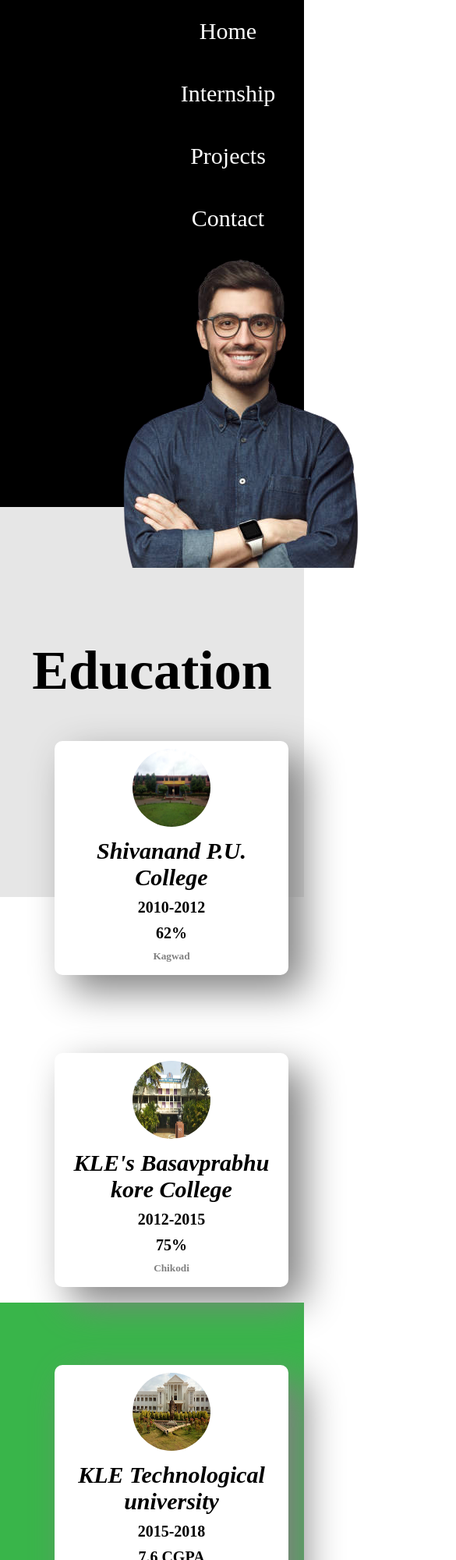
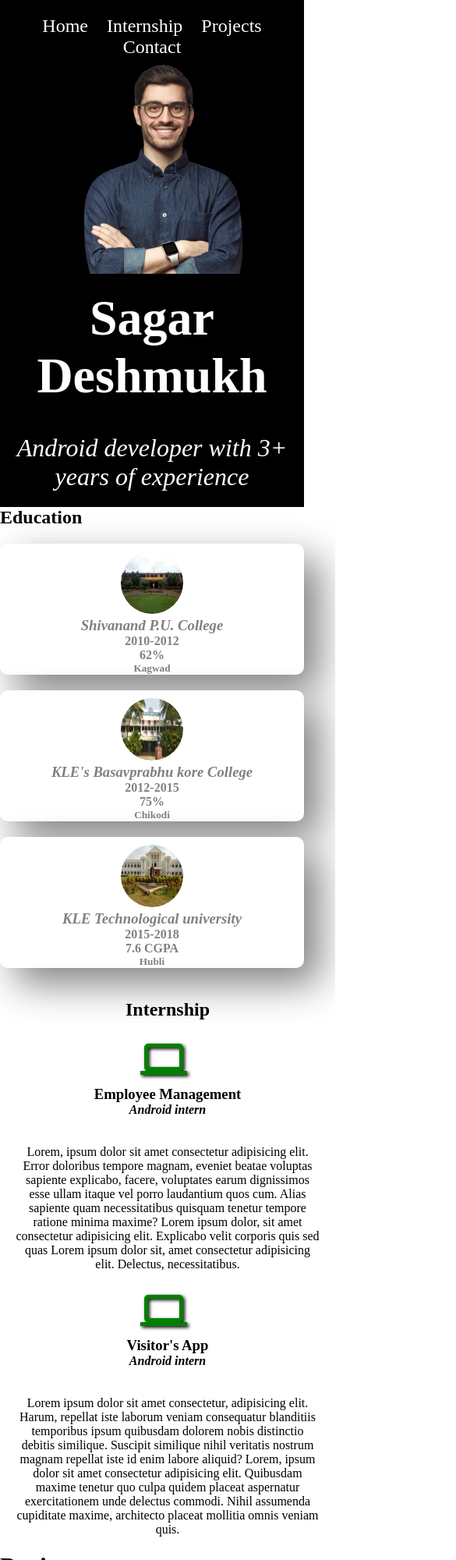
Before and after one commit to sagardeshmukh775/My-Resume, a plain HTML site: page index.html in a window 390 px wide. Shown: the top 2000 px of the page at 78% size, 585 px wide, since content can reach past the window. Drawn offline with Linux system fonts and the light colour scheme.

Commit message:
Update style.css
Added responsive css

```diff
--- a/style.css
+++ b/style.css
@@ -9,218 +9,109 @@
     height: 650px;
     width: 100%;
     color: white;
-
+    display: flex;
+    flex-direction: column; /* Added flex-direction for responsive layout */
+    align-items: center; /* Center content horizontally */
 }
 
-#info{
-    font-size: 100px;
-    font-family:'Times New Roman', serif;
+#info {
+    font-size: 2rem;
+    font-family: 'Times New Roman', serif;
+    text-align: center;
+    padding: 20px;
 }
 
 #aboutme ul {
     list-style-type: none;
     text-align: center;
-    margin-left: 50%;
+    margin-top: 20px;
 }
 
 #aboutme ul li {
     display: inline;
-    padding: 20px;
+    padding: 10px;
     color: white;
     border-radius: 10px;
-    line-height: 80px;
+    font-size: 1.5rem;
     margin-bottom: 10px;
-    font-size: 30px;
-
 }
 
-#aboutme ul li:hover {
-    background-color: #ddd;
-    color: black;
-    cursor: pointer;
+#myimage {
+    height: 300px;
+    width: 100%;
+    background-image: url(user.png);
+    background-repeat: no-repeat;
+    background-size: cover;
 }
 
-
-#myimage {
-    height: 500px;
-    width: 500px;
-    background-image: url(user.png);
-    background-repeat: no-repeat;
-    float: left;
-}
-
-
-#info {
-    height: 100%;
-    width: 100%;
-    margin-left: 20%;
-    padding: 200px;
-    font-weight: 400;
-    font-size: large;
-
-
-}
-
-#education {
-    width: 100%;
-    height: 500px;
-    background-color: #e6e6e6;
-}
-
+/* Education Section */
 .divs {
-    width: 300px;
-    height: 300px;
+    width: 100%; /* Adjusted width for better responsiveness */
+    height: auto;
     background-color: white;
-    float: left;
-    margin: 50px 70px;
+    margin: 20px 0;
     border-radius: 10px;
     color: gray;
     text-align: center;
     box-shadow: 20px 20px 50px grey;
 }
 
-.divs h3{
-    font-size: 30px;
-    color: black;
-    margin: 10px;
-}
-.divs h4{
-    font-size: 20px;
-    color: black;
-    margin: 10px;
-}
-
-.divs img{
-    width: 100px;
-    height: 100px;
-    border-radius: 50px;
+.divs img {
+    width: 80px; /* Adjusted image size */
+    height: 80px; /* Adjusted image size */
+    border-radius: 50%;
     margin-top: 10px;
 }
 
-
-
-#education h2 {
+/* Internship Section */
+#internship {
+    width: 100%;
+    padding: 20px;
     text-align: center;
-    font-size: 70px;
 }
 
-#internship {
-    width: 100%;
-    height: 500px;
-    background-color: white;
-    text-align: center;
-
-}
-.icon-small i{
-    float: left;
-    margin-right: 30px;
-
-}
-#internship h2 {
-    text-align: center;
-    font-size: 70px;
-}
-#employee{
-    margin-top: 50px;
-    width: 40%;
-    height: 280px;
-    margin-left: 5%;
-    float: left;
-    text-align: left;
-
-}
-#employee h3{
-    font-size: 40px;
-}
-#employee p{
-    font-size: 20px;
-    color: #757575;
-
-}
-#visitor{
-    margin-top: 50px;
-    width: 40%;
-    height: 280px;
-    margin-left: 10%;
-    float: left;
-    text-align: left;
-}
-#visitor h3{
-    font-size: 40px;
-}
-#visitor p{
-    font-size: 20px;
-    color: #757575;
-}
-#projects{
-        width: 100%;
-        height: 930px;
-        background-color: #39b54a;
-        text-align: center;
-}
-#projects h1 {
-    text-align: center;
-    font-size: 70px;
-    margin-top: 20px;
-    color: white;
+.icon-small i {
+    font-size: 40px; /* Adjusted icon size */
+    margin-right: 10px;
 }
 
-.project{
-    width: 40%;
-    height: 300px;
+#employee,
+#visitor {
+    width: 100%;
+    height: auto;
+    margin-top: 20px;
+}
+
+/* Projects Section */
+.project {
+    width: 100%;
+    height: auto;
     border: 1px solid black;
-    float: left;
-    margin: 50px 30px;
+    margin: 20px 0;
     border-radius: 20px;
-    margin-left: 5%;
     text-align: center;
-    padding: 15px 15px;
+    padding: 15px;
 }
-.project h2{
-   margin: 15px;
-   color: white;
-   font-size: 30px;
-}
-.project p{
-    font-size: 20px;
-}
-.project img{
-    width: 100px;
-    height: 100px;
+
+.project img {
+    width: 80px; /* Adjusted image size */
+    height: 80px; /* Adjusted image size */
     border-radius: 20px;
     margin-top: 10px;
 }
 
-#contactme{
+/* Contact Section */
+#contactme {
     width: 100%;
-    height: 450px;
+    height: auto;
     text-align: center;
     background-color: #111111;
     color: white;
-
+    padding: 20px;
 }
 
-#contactme h1{
-    text-align: center;
-    font-size: 70px;
-    color: white;
-    padding-top: 20px;
-    padding-bottom: 20px;
+.contact {
+    width: 100%;
+    height: auto;
+    margin: 20px 0;
 }
-
-.contact{
-    width: 40%;
-    height: 100px;
-    float: left;
-    margin-left: 10%;
-}
-
-.contact h3{
-    color: #39b54a;
-    font-size: 30px;
-    margin-top: 20px;
-}
-.contact p{
-    font-size: 20px
-
-}
```
